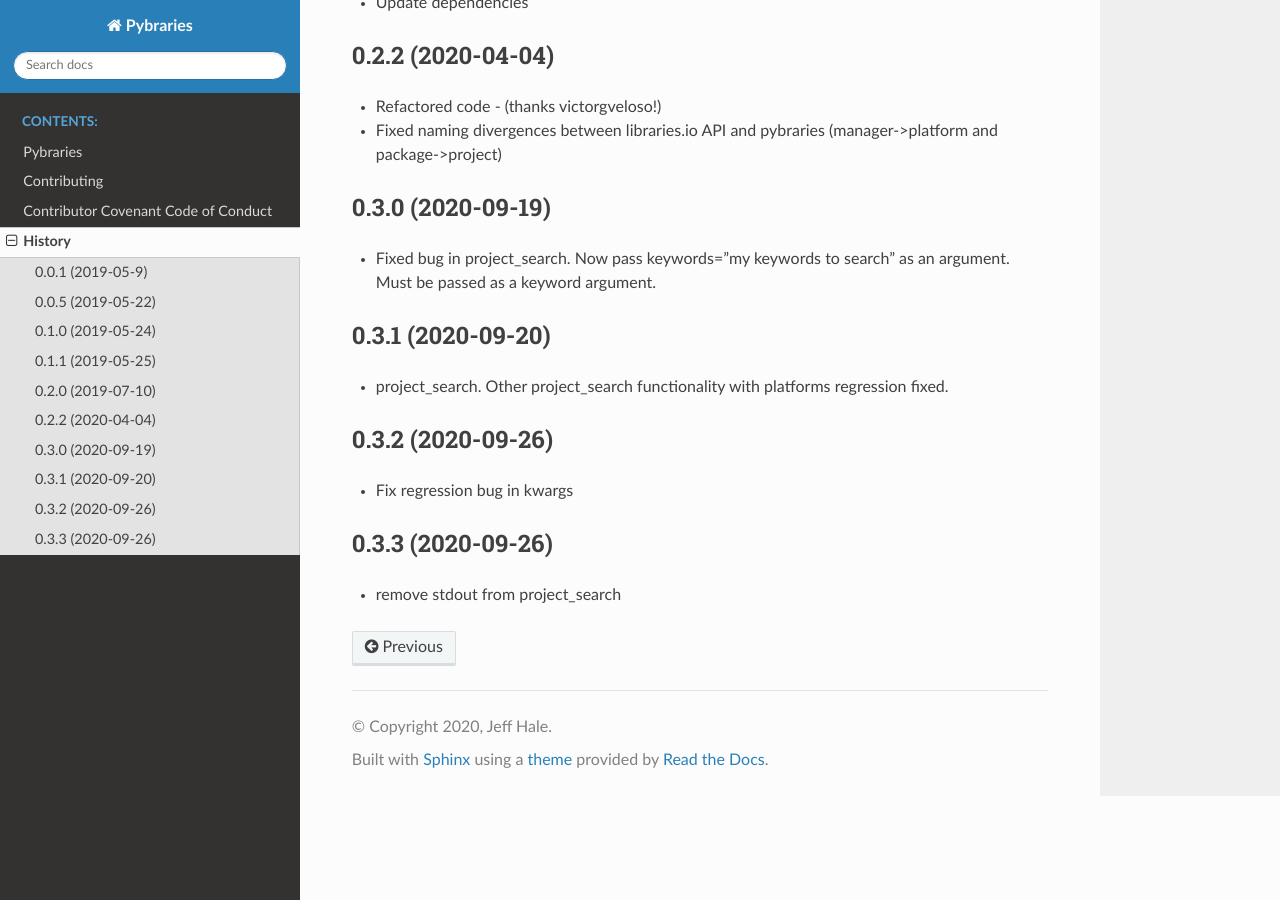
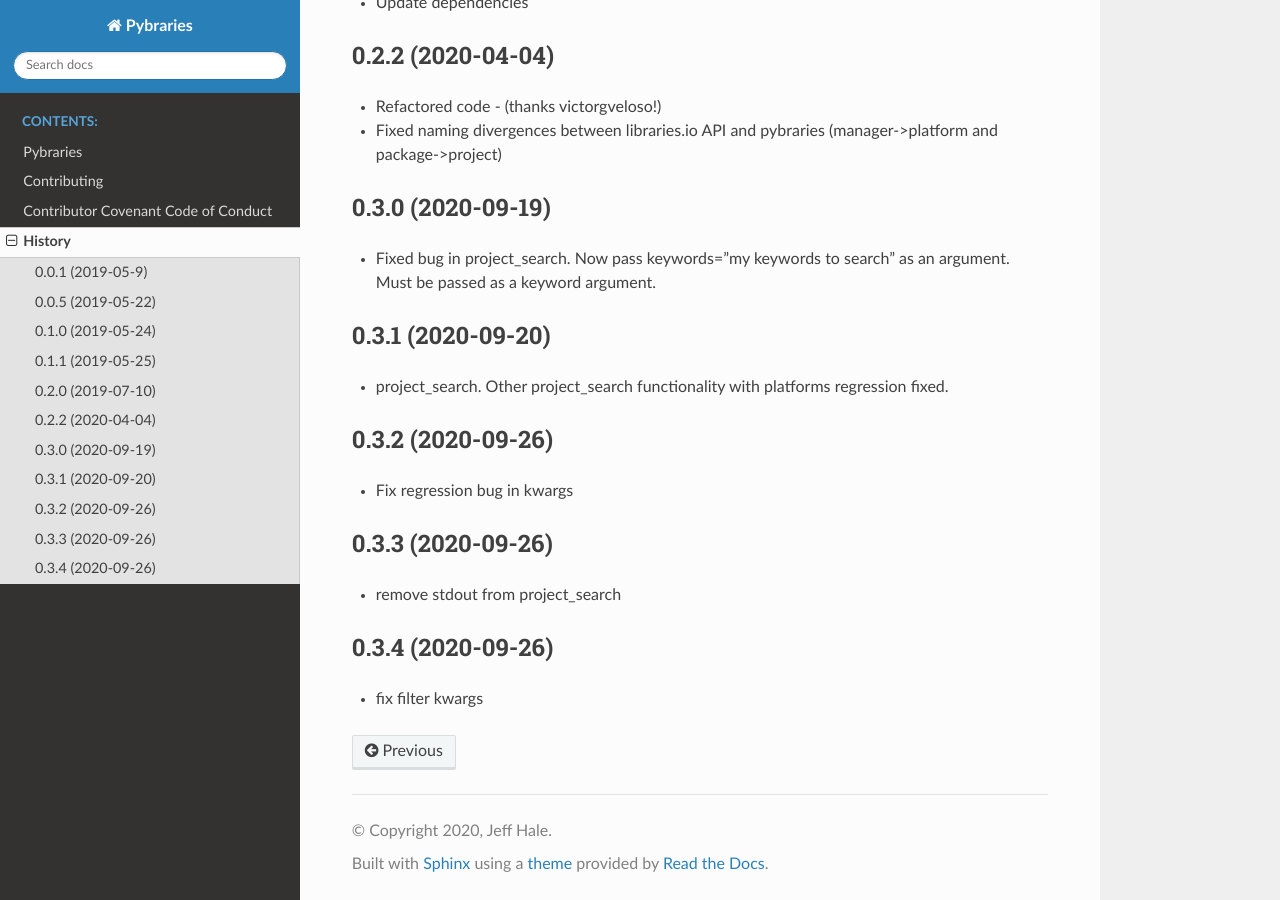
Before and after one commit to pybraries/pybraries, a Sphinx documentation site: the page built from docs/HISTORY.rst, in a window 1280 px wide and 900 px high, scrolled down 737 px. Built offline with Sphinx 7.4.7 and the Read the Docs theme 2.0.0, drawn with Linux system fonts in a browser that asks for light colours.

Commit message:
release history

```diff
--- a/docs/HISTORY.rst
+++ b/docs/HISTORY.rst
@@ -56,3 +56,8 @@ History
 ------------------
 
 * remove stdout from project_search
+
+0.3.4 (2020-09-26)
+------------------
+
+* fix filter kwargs
```
